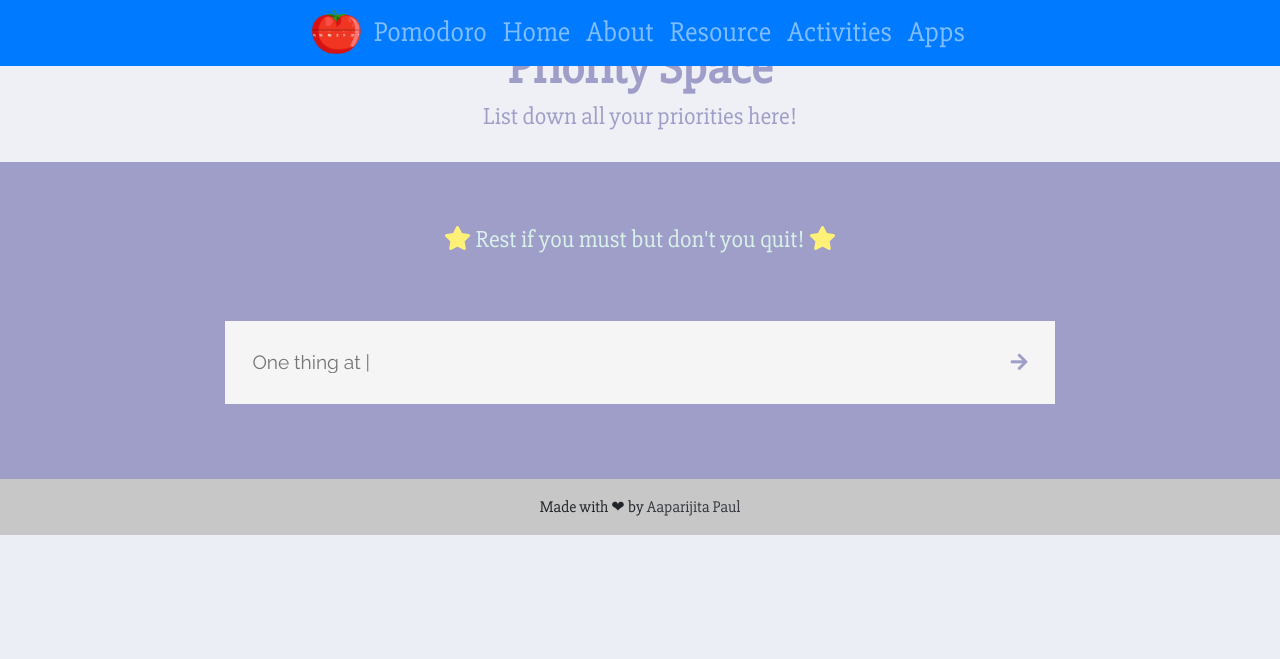
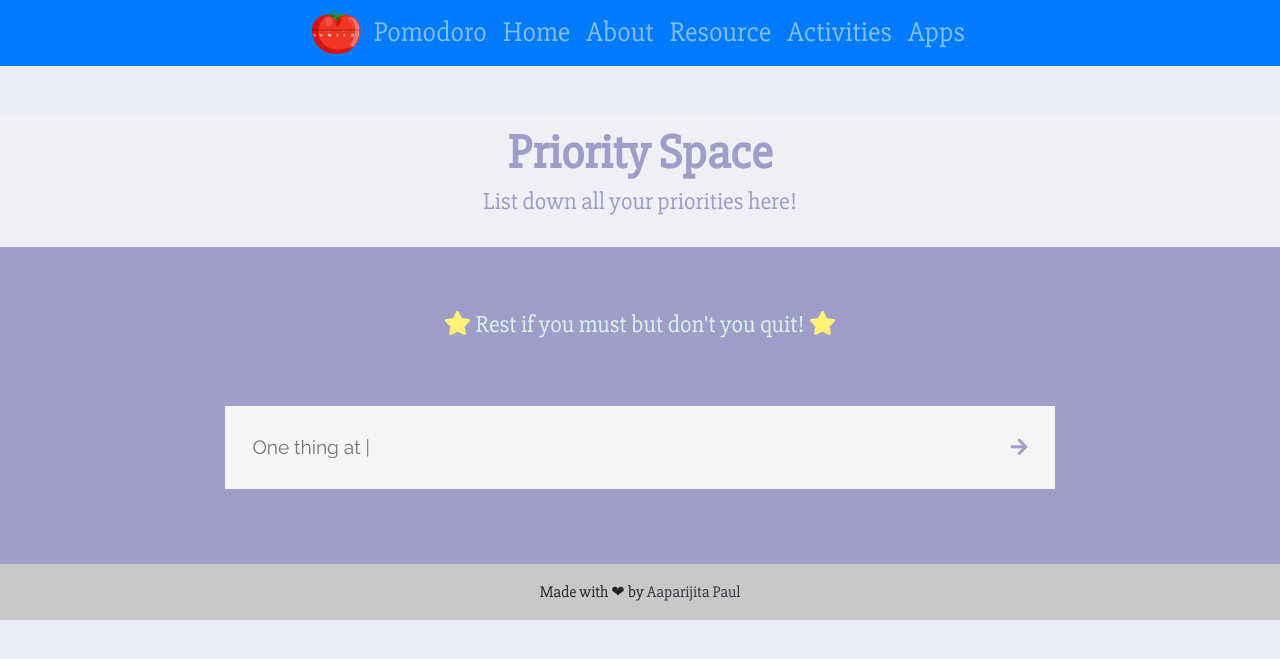
Before and after one commit to Tuntai/heroku-deploy-pomodoro, a Flask app: page /task in a window 1280 px wide. Shown: the top 659 px of the page. Run offline with Flask 2, Linux system fonts and the light colour scheme; some libraries are stand-ins or nearby versions.

Commit message:
Update task.html

```diff
--- a/app/templates/includes/task.html
+++ b/app/templates/includes/task.html
@@ -23,7 +23,7 @@
      <link rel="stylesheet" href="https://unpkg.com/aos@next/dist/aos.css" />
 </head>
 
-<body>
+<body style="padding-top:85px">
 {% include 'includes/navbar.html' %}
 
 
```
